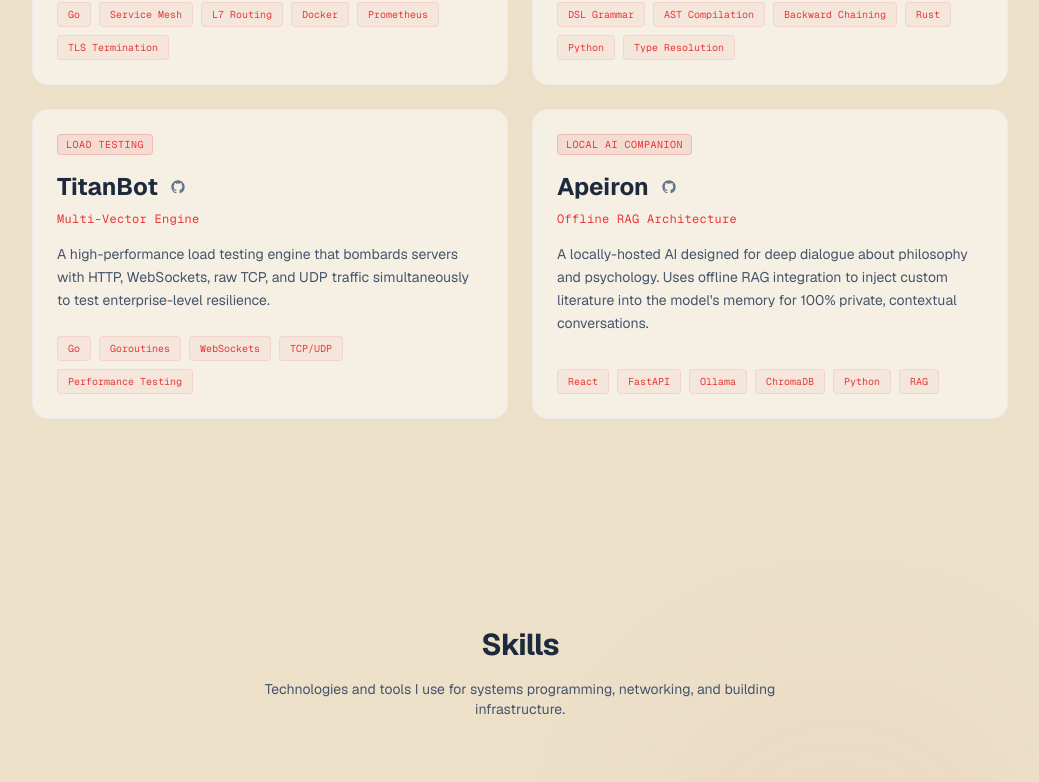
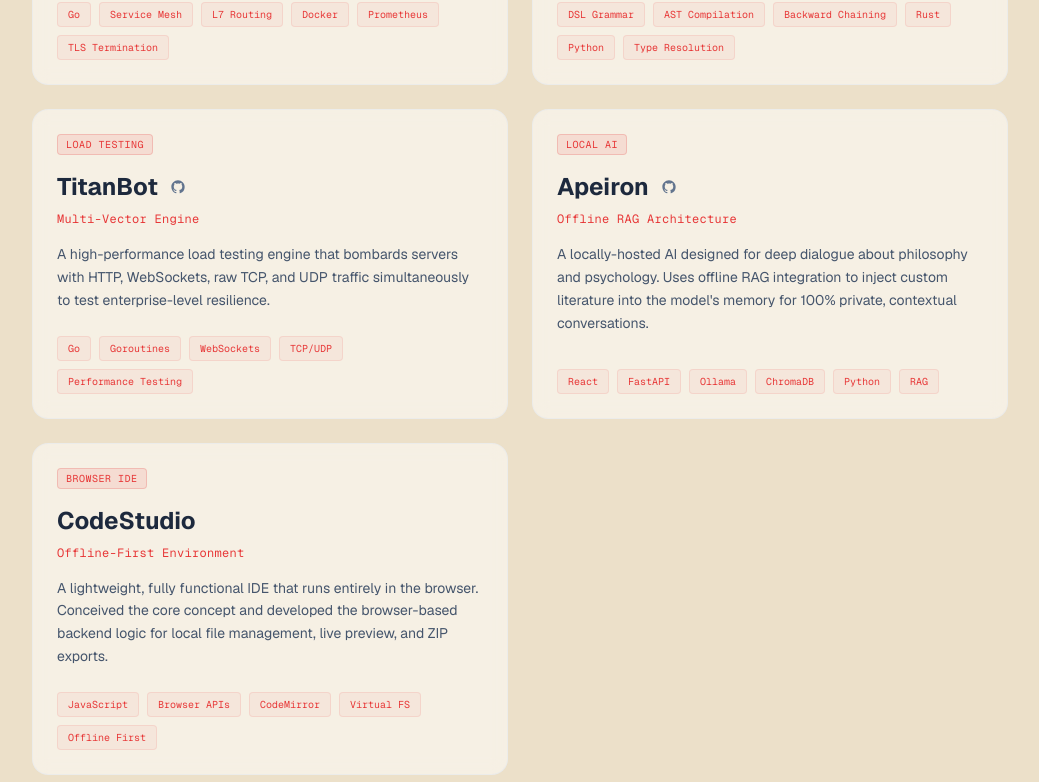
Before and after one commit to jaysyrk/jaysyrk.github.io, a Next.js app: page / in a window 1280 px wide. Shown: the part 1314-2096 px from the top of the page, without its empty margins (120-1159 px from the left). Built offline with nearby package versions, Linux system fonts and the light colour scheme.

Commit message:
Add CodeStudio to portfolio projects

```diff
--- a/app/page.tsx
+++ b/app/page.tsx
@@ -259,7 +259,7 @@
           >
             <div>
               <span className="font-mono text-[10px] text-[#e73737] bg-[#e73737]/10 border border-[#e73737]/20 px-2 py-0.5 rounded uppercase tracking-wider w-fit mb-4 block">
-                Local AI Companion
+                Local AI
               </span>
 
               <h3 className="text-2xl font-bold text-slate-800 mb-2 font-sans flex items-center gap-3">
@@ -284,6 +284,41 @@
 
             <div className="flex flex-wrap gap-2 mt-auto">
               {["React", "FastAPI", "Ollama", "ChromaDB", "Python", "RAG"].map((tag) => (
+                <span
+                  key={tag}
+                  className="text-[10px] font-mono bg-[#e73737]/5 text-[#e73737] border border-[#e73737]/10 px-2.5 py-1 rounded"
+                >
+                  {tag}
+                </span>
+              ))}
+            </div>
+          </motion.div>
+
+          {/* PROJECT 5: CODESTUDIO */}
+          <motion.div
+            initial={{ opacity: 0, y: 30 }}
+            whileInView={{ opacity: 1, y: 0 }}
+            viewport={{ once: true, margin: "-100px" }}
+            transition={{ duration: 0.7, delay: 0.4 }}
+            className="flex flex-col justify-between p-6 rounded-2xl border border-slate-200/50 bg-white/50 backdrop-blur-sm hover:border-[#e73737]/20 transition-all duration-300"
+          >
+            <div>
+              <span className="font-mono text-[10px] text-[#e73737] bg-[#e73737]/10 border border-[#e73737]/20 px-2 py-0.5 rounded uppercase tracking-wider w-fit mb-4 block">
+                Browser IDE
+              </span>
+
+              <h3 className="text-2xl font-bold text-slate-800 mb-2 font-sans flex items-center gap-3">
+                CodeStudio
+              </h3>
+              <p className="text-xs font-mono text-[#e73737] mb-4 tracking-wide">Offline-First Environment</p>
+
+              <p className="text-slate-600 text-sm leading-relaxed mb-6 font-sans">
+                A lightweight, fully functional IDE that runs entirely in the browser. Conceived the core concept and developed the browser-based backend logic for local file management, live preview, and ZIP exports.
+              </p>
+            </div>
+
+            <div className="flex flex-wrap gap-2 mt-auto">
+              {["JavaScript", "Browser APIs", "CodeMirror", "Virtual FS", "Offline First"].map((tag) => (
                 <span
                   key={tag}
                   className="text-[10px] font-mono bg-[#e73737]/5 text-[#e73737] border border-[#e73737]/10 px-2.5 py-1 rounded"
```
